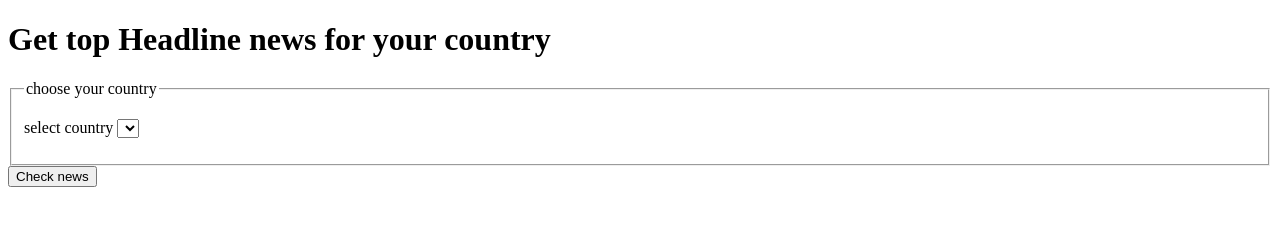
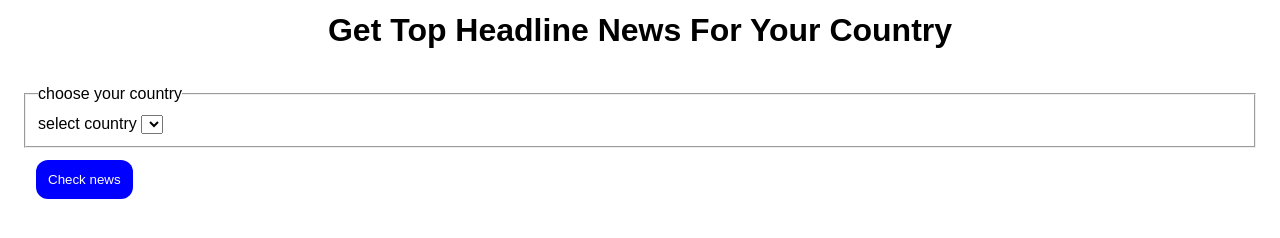
Before and after one commit to Arsenic-ATG/Awesome-Automations, a website: page Automations/newsFetch/index.html in a window 1280 px wide. Drawn offline with Linux system fonts and the light colour scheme; no server answers.

Commit message:
404 page and css file is added

```diff
--- a/Automations/newsFetch/index.html
+++ b/Automations/newsFetch/index.html
@@ -1,10 +1,13 @@
 <!DOCTYPE html>
 <html lang="en" dir="ltr">
+
 <head>
   <meta charset="utf-8">
   <title>find top headline</title>
+  <link rel="stylesheet" href="/index.css">
   <script defer src="/index.js"></script>
 </head>
+
 <body>
   <h1>Get top Headline news for your country</h1>
   <form action="/" method="post">
@@ -15,7 +18,8 @@
         <select name="country" id="list"></select>
       </p>
     </fieldset>
-      <button type="submit" name="submit">Check news</button>
+    <button class="btn-primary" type="submit" name="submit">Check news</button>
   </form>
 </body>
+
 </html>
--- a/Automations/newsFetch/package.json
+++ b/Automations/newsFetch/package.json
@@ -10,6 +10,7 @@
   "author": "piyush",
   "license": "ISC",
   "dependencies": {
+    "dotenv": "^8.2.0",
     "express": "^4.17.1",
     "request": "^2.88.2"
   },
--- /dev/null
+++ b/Automations/newsFetch/public/index.css
@@ -0,0 +1,47 @@
+:root{
+    --primary: #00f;
+    --primaryHover: rgb(4, 27, 102);
+}
+
+*{
+    box-sizing: border-box;
+    padding: 0;
+    margin: 0;
+}
+
+body{
+    font-family: Arial, Helvetica, sans-serif;
+}
+
+h1{
+    padding: 0.75rem;
+    text-transform: capitalize;
+    text-align: center;
+}
+
+form{
+    margin: 0.75rem;
+    padding: 00.75rem;
+}
+
+fieldset {
+    padding: 00.75rem;
+}
+
+button{
+    padding: 00.75rem;
+    border-radius: 00.75rem;
+    margin: 00.75rem;
+    outline: none;
+    border: none;
+    cursor: pointer;
+}
+
+.btn-primary{
+    background-color: var(--primary);
+    color: #fff;
+}
+
+.btn-primary:hover {
+    background-color: var(--primaryHover);
+}
```
Also changed, not shown: Automations/newsFetch/404.html (added, +11 -0 lines), Automations/newsFetch/app.js (+8 -2 lines), Automations/newsFetch/README.md, 1 other file. Lines whose indentation alone changed are shown as unchanged.
